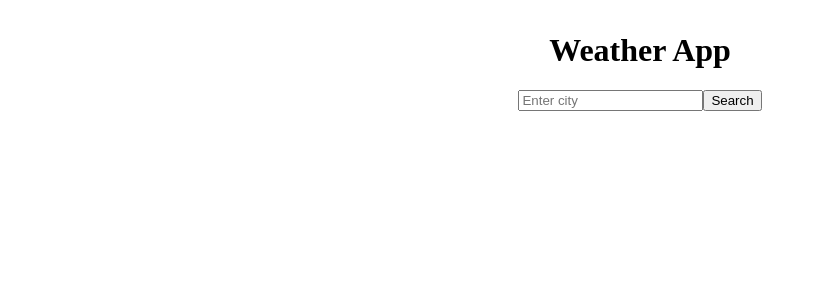
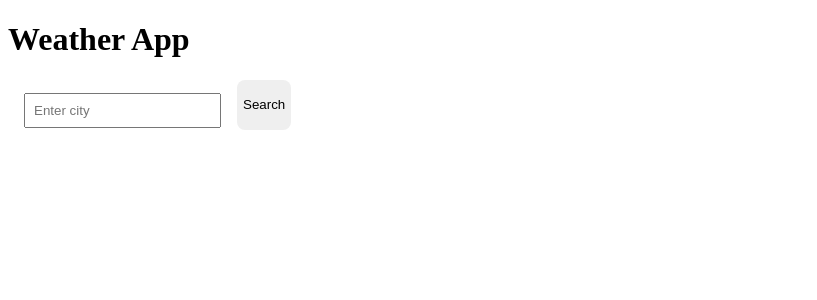
Before and after one commit to rts-cmk/vejr-app-tobias, a React (Vite) app: page / in a window 1280 px wide. Shown: the top 300 px of the page, without its empty margins (0-817 px from the left). Built offline with nearby package versions, Linux system fonts and the light colour scheme; no server answers.

Commit message:
finsied some small things, and added a little styling

```diff
--- a/src/components/WheaterApp.jsx
+++ b/src/components/WheaterApp.jsx
@@ -1,4 +1,5 @@
 import { useState } from "react";
+import "../styles/WeatherApp.css";
 
 export default function WeatherApp() {
   const [city, setCity] = useState("");
@@ -43,20 +44,24 @@ export default function WeatherApp() {
   };
 
   return (
-    <div style={{ textAlign: "center", marginTop: "2rem" }}>
+    <div className="weather-app">
       <h1>Weather App</h1>
+      <div className="search-container">
+        <div className="search-input">
             <input
                 type="text"
                 value={city}
                 onChange={(e) => setCity(e.target.value)}
                 placeholder="Enter city"
             />
+        </div>
         <button onClick={fetchWeather}>Search</button>
+      </div>
 
       {error && <p style={{ color: "red" }}>{error}</p>}
 
       {weather && (
-        <div>
+        <div className="weather-result">
           <h2>
             {weather.city}, {weather.country}
           </h2>
--- /dev/null
+++ b/src/styles/WeatherApp.css
@@ -0,0 +1,21 @@
+.search-container {
+    display: flex;
+}
+
+.search-container button {
+    border-radius: 0.5rem;
+    height: 50px;
+    border: none;
+    cursor: pointer;
+}
+
+.search-input {
+    display: flex;
+    align-items: center;
+    padding: 0.85rem 1rem;
+    border-radius: 0.5rem;
+}
+
+.search-input input {
+    padding: 0.5rem;
+}
```
Lines whose indentation alone changed are shown as unchanged.
